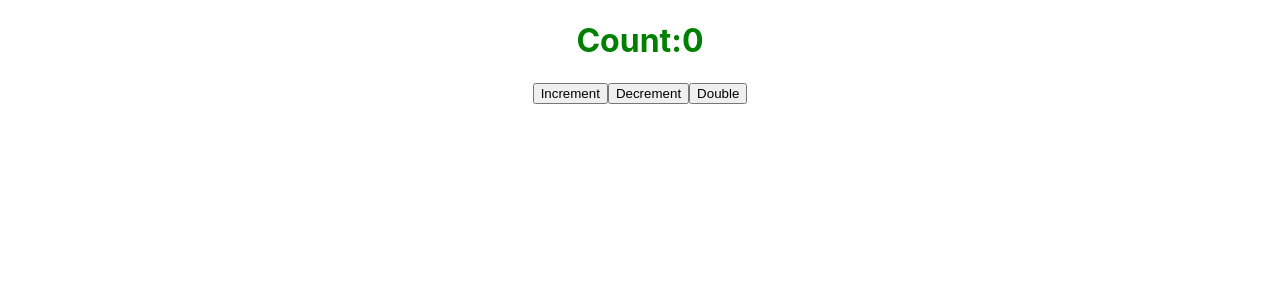
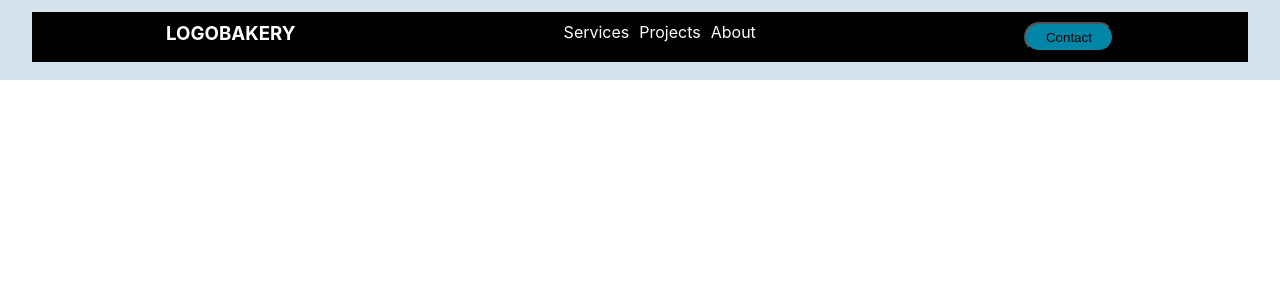
Before and after one commit to Krishukr12/rct101_All-assignment, a React (Create React App) app in the folder react-class/: page / in a window 1280 px wide. Shown: the top 300 px of the page. Built offline with nearby package versions, Linux system fonts and the light colour scheme.

Commit message:
second day second assignment

```diff
--- a/react-class/package.json
+++ b/react-class/package.json
@@ -9,6 +9,7 @@
     "react": "^18.1.0",
     "react-dom": "^18.1.0",
     "react-scripts": "5.0.1",
+    "styled-components": "^5.3.5",
     "web-vitals": "^2.1.4"
   },
   "scripts": {
--- a/react-class/src/App.js
+++ b/react-class/src/App.js
@@ -1,9 +1,9 @@
 import "./App.css";
-import Counter from "./sprint-1/day-2/Assignment/Counter"
+import Navbar from "./sprint-1/day-1/navbar/Navbar";
 function App() {
   return (
     <div className="App">
-  <Counter intialvalue={0}/>
+   <Navbar/>
     </div>
   );
 }
--- /dev/null
+++ b/react-class/src/sprint-1/day-1/navbar/Button.jsx
@@ -0,0 +1,17 @@
+import React from 'react'
+import styled from "styled-components"
+const Button = (props) => {
+    const Button=styled.button`
+    height:30px;
+    width:90px;
+    background:rgb(2,134,168);
+    border-radius:25px;
+    cursor:pointer;
+    margin-top:10px;
+`
+  return (
+    <Button>{props.name}</Button>
+  )
+}
+
+export default Button
--- /dev/null
+++ b/react-class/src/sprint-1/day-1/navbar/Links.jsx
@@ -0,0 +1,14 @@
+import React from 'react'
+import styled from "styled-components"
+export const Links = (props) => {
+    const Link=styled.a`
+    color:white;
+    font-size:16px;
+    padding-top:10px;
+    `
+  return (
+  <>
+    <Link href='/'>{props.name}</Link>
+  </>
+  )
+}
--- /dev/null
+++ b/react-class/src/sprint-1/day-1/navbar/Logo.jsx
@@ -0,0 +1,11 @@
+import React from 'react'
+import styled from "styled-components"
+export const Logo = () => {
+    const H2=styled.h3`
+    color:white;
+   margin-top:10px;`
+  return (
+    <H2>LOGOBAKERY</H2>
+  )
+}
+export default Logo;
--- a/react-class/src/sprint-1/day-1/navbar/Navbar.jsx
+++ b/react-class/src/sprint-1/day-1/navbar/Navbar.jsx
@@ -1,9 +1,25 @@
-import React from 'react'
-import classes from "./navbar.module.css"
+import React from "react";
+import classes from "./navbar.module.css";
+import Button from "./Button";
+import Logo from "./Logo";
+import { Links } from "./Links";
 export const Navbar = () => {
   return (
     <div className={classes.navBar}>
-        <div className={classes.navBar2}></div>
+      <div className={classes.navBar2}>
+        <div>
+        <Logo />
+        </div>
+        <div>
+          <Links name="Services"/>
+          <Links name="Projects"/>
+          <Links name="About"/>
+        </div>
+        <div>
+          <Button name="Contact" />
+        </div>
+      </div>
     </div>
-  )
-}
+  );
+};
+export default Navbar;
--- a/react-class/src/sprint-1/day-1/navbar/navbar.module.css
+++ b/react-class/src/sprint-1/day-1/navbar/navbar.module.css
@@ -6,11 +6,20 @@
   display: inline-block;
 }
 .navBar2{
-    margin-top: 10%;
     height: 50px;
     /* border: 1px solid red; */
     background-color: black;
     width: 95%;
-    margin:auto;
+    margin: auto;
    margin-top: 12px;
+   display: flex;
+   justify-content: space-around;
+
 }
+.navBar2>div{
+  display: flex;
+  gap:10px;
+}
+.navBar2>div>a{
+  text-decoration: none;
+}
```
Also changed, not shown: 1 other file (tests, documents, lock files or other folders).
